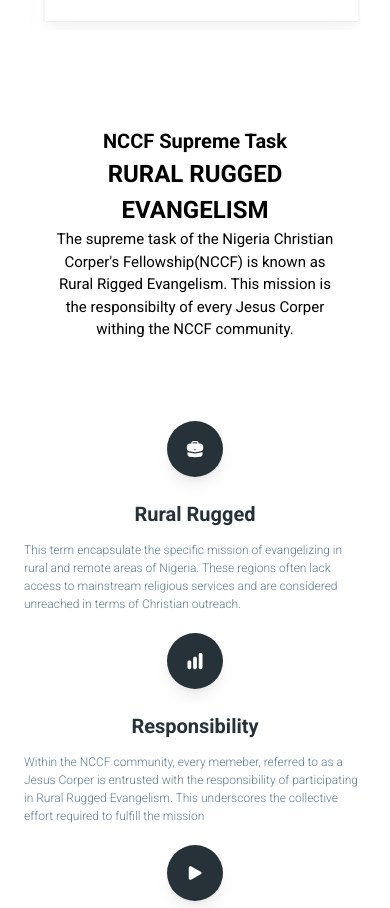
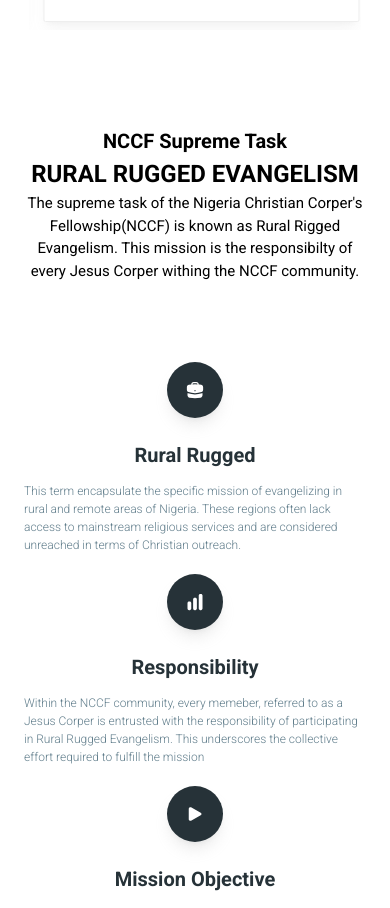
Before and after one commit to sofelaisrael/NCCFIMO, a React (Vite) app: page /home in a window 390 px wide. Shown: the part 3760-4668 px from the top of the page. Built offline with nearby package versions, Linux system fonts and the light colour scheme.

Commit message:
small changes

```diff
--- a/src/pages/home.jsx
+++ b/src/pages/home.jsx
@@ -265,7 +265,7 @@
       {/* contact form and objective */}
       <section className="px-6 relative w-full bg-white py-24">
         <div className="w-full">
-          <div className="w-full text-center md:text-left px-8">
+          <div className="w-full text-center md:text-left px-0 md:px-8">
             <div className="w-[100%] md:w-[85%]">
               <h1 className="text-[20px] md:text-[30px] font-semibold">NCCF Supreme Task</h1>
               <h1 className="text-[24px] md:text-[40px] font-bold text-black">RURAL RUGGED EVANGELISM</h1>
```
